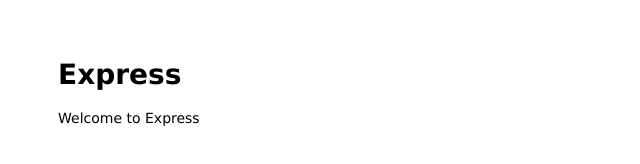
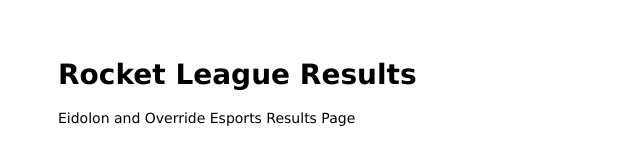
Before and after one commit to itsBrandao/Rocket-League-Results, a website: page public/index.html in a window 1280 px wide. Shown: the whole page, without its empty margins (0-640 px from the left). Drawn offline with Linux system fonts and the light colour scheme.

Commit message:
1st Update

```diff
--- a/public/index.html
+++ b/public/index.html
@@ -6,8 +6,8 @@
 </head>
 
 <body>
-  <h1>Express</h1>
-  <p>Welcome to Express</p>
+  <h1>Rocket League Results</h1>
+  <p>Eidolon and Override Esports Results Page</p>
 </body>
 
 </html>
```
